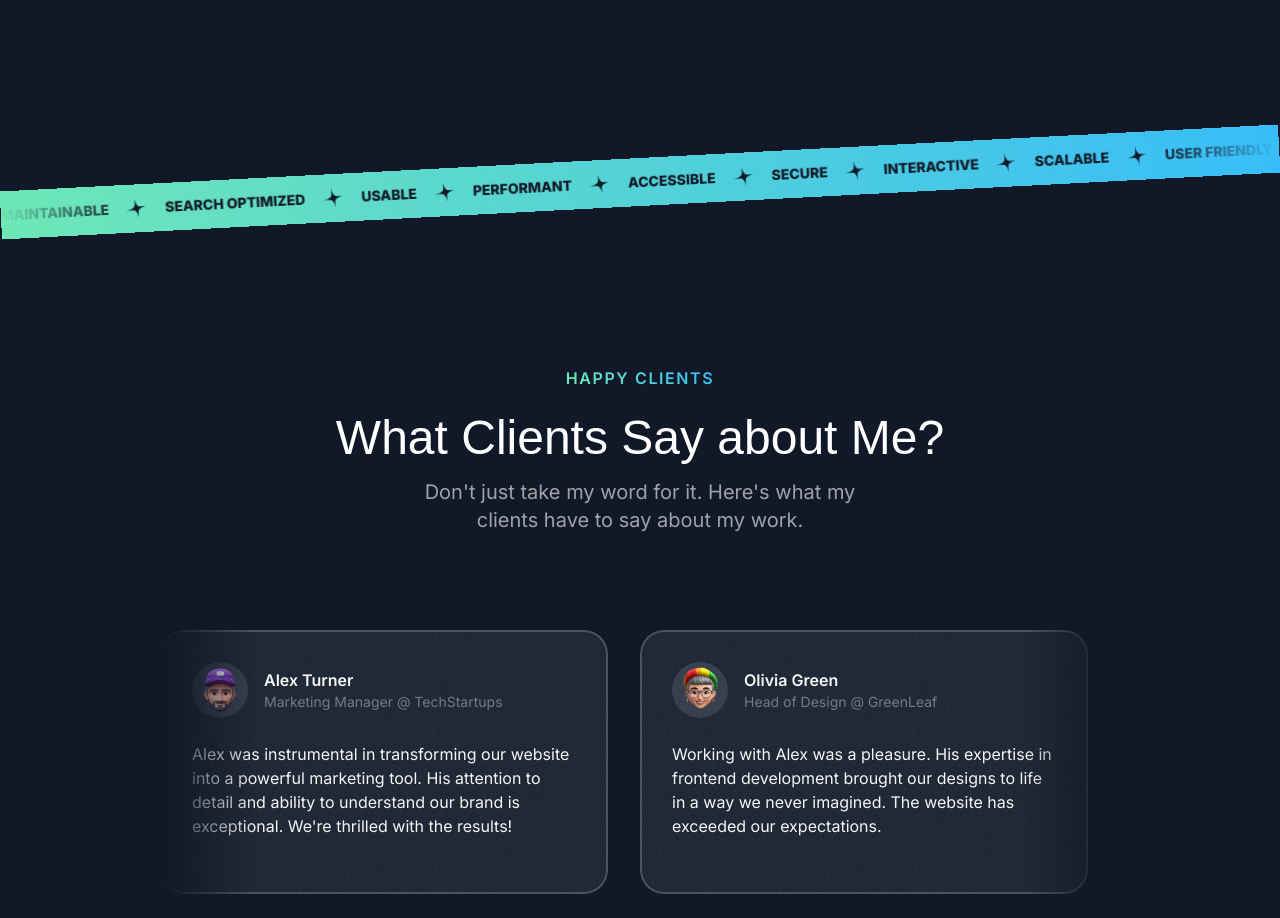
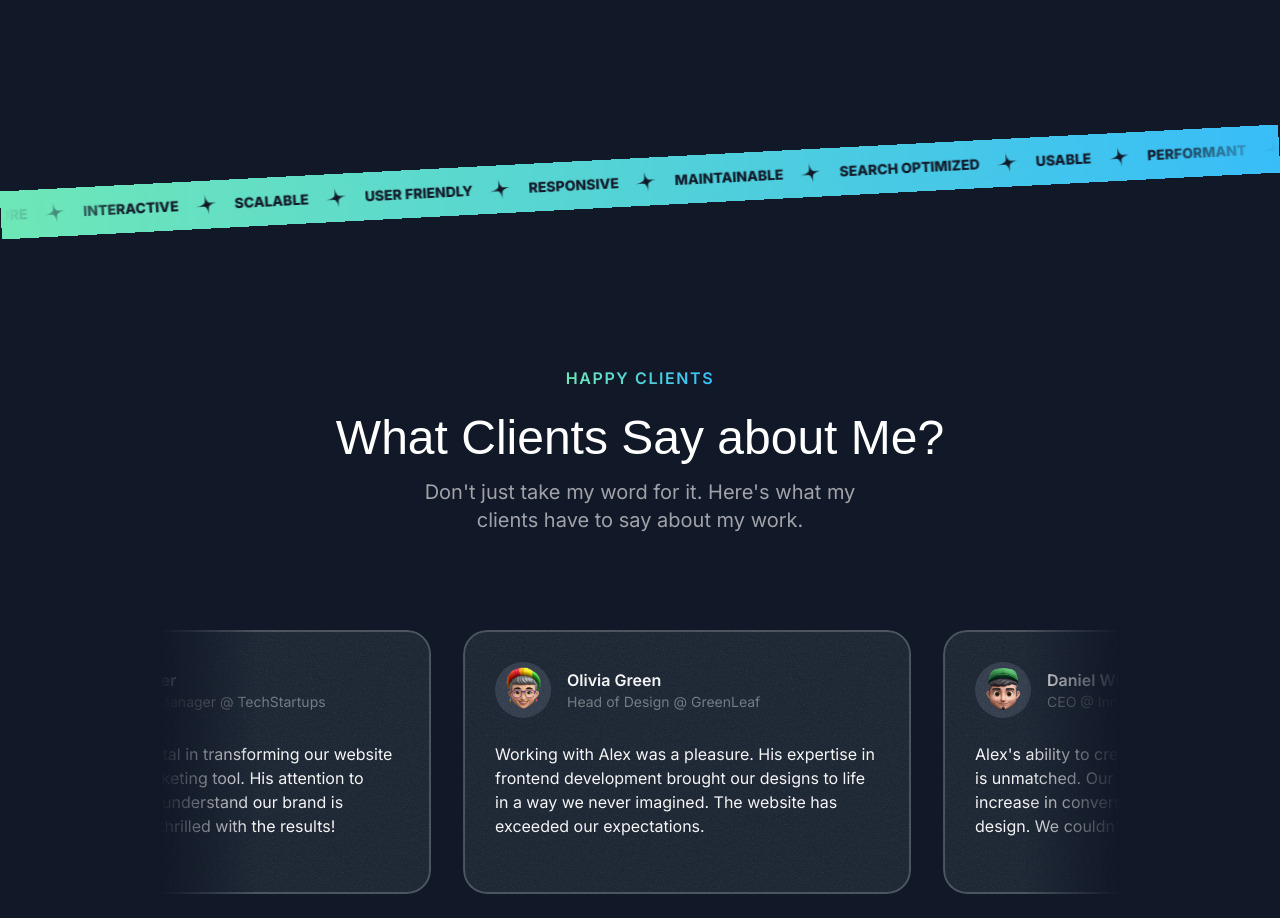
Before and after one commit to FarzanehDabiri71/my-portfolio-nextjs-tailwind-animation, a Next.js app: page / in a window 1280 px wide. Shown: the part 2834-3752 px from the top of the page. Built offline with nearby package versions, Linux system fonts and the light colour scheme; a web font is replaced by a local one; what tailwind-gradient-mask-image would draw is missing.

Commit message:
Implement Testimonials Section Animations

```diff
--- a/src/sections/Tape.tsx
+++ b/src/sections/Tape.tsx
@@ -26,7 +26,7 @@
               "linear-gradient(to right, transparent, black 10%, black 90%, transparent)",
           }}
         >
-          <div className="flex flex-none gap-4 pr-4 py-3 animate-move-left [aimation-duration:30s]">
+          <div className="flex flex-none gap-4 pr-4 py-3 animate-move-left [animation-duration:30s]">
             {[...new Array(2)].fill(0).map((_, idx) => (
               <Fragment key={idx}>
                 {words.map((word) => (
--- a/src/sections/Testimonials.tsx
+++ b/src/sections/Testimonials.tsx
@@ -7,6 +7,7 @@
 import Image from "next/image";
 import grainImage from "@/assets/images/grain.png";
 import { Card } from "@/components/Card";
+import { Fragment } from "react";
 const testimonials = [
   {
     name: "Alex Turner",
@@ -51,17 +52,19 @@
           say about my work."
         />
         <div
-          className="mt-16 lg:mt-24 flex overflow-x-clip  [mask-image:linear-gradient(to_right,_transparent,_black_10%,_black_90%,_transparent)]"
+          className="mt-12 lg:mt-20 flex overflow-x-clip  [mask-image:linear-gradient(to_right,_transparent,_black_10%,_black_90%,_transparent)] py-4 -my-4"
           // style={{
           //   maskImage:
           //     "linear-gradient(to right, transparent, rgba(0, 0, 0, 0.1) 10%, rgba(0, 0, 0, 0.9) 90%, transparent)",
           // }}
         >
-          <div className="flex flex-none gap-8">
+          <div className="flex flex-none gap-8 animate-move-left [animation-duration:90s] hover:[animation-play-state:paused]">
+            {[...new Array(2)].fill(0).map((_, index) => (
+              <Fragment key={index}>
                 {testimonials.map((testimonial) => (
                   <Card
                     key={testimonial.name}
-                className="max-w-xs md:max-w-md p-6 md:p-8"
+                    className="max-w-xs md:max-w-md p-6 md:p-8 hover:-rotate-3 transition duration-300 "
                   >
                     <div className="flex gap-4 items-center ">
                       <div className="size-14 bg-gray-700 inline-flex rounded-full justify-center items-center flex-shrink-0">
@@ -83,6 +86,8 @@
                     </p>
                   </Card>
                 ))}
+              </Fragment>
+            ))}
           </div>
         </div>
       </div>
```
Lines whose indentation alone changed are shown as unchanged.
